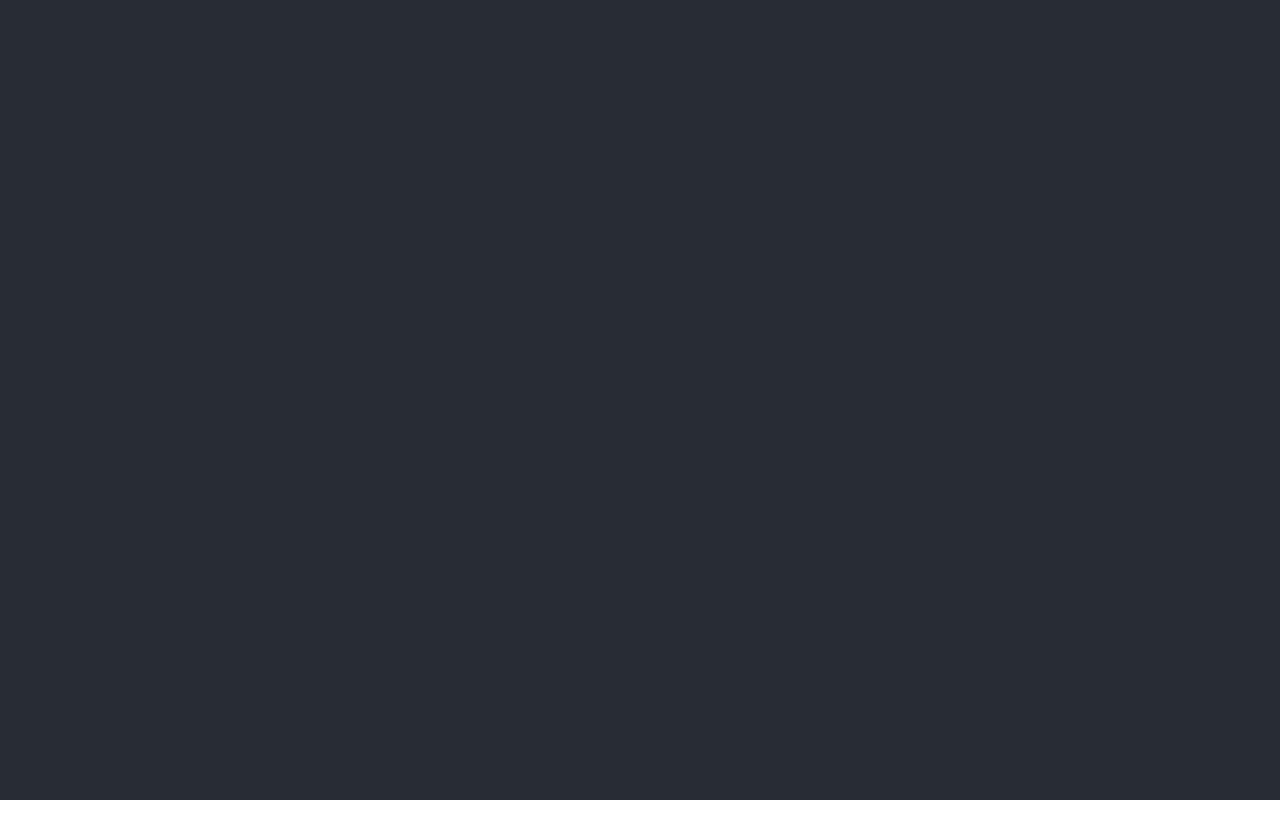
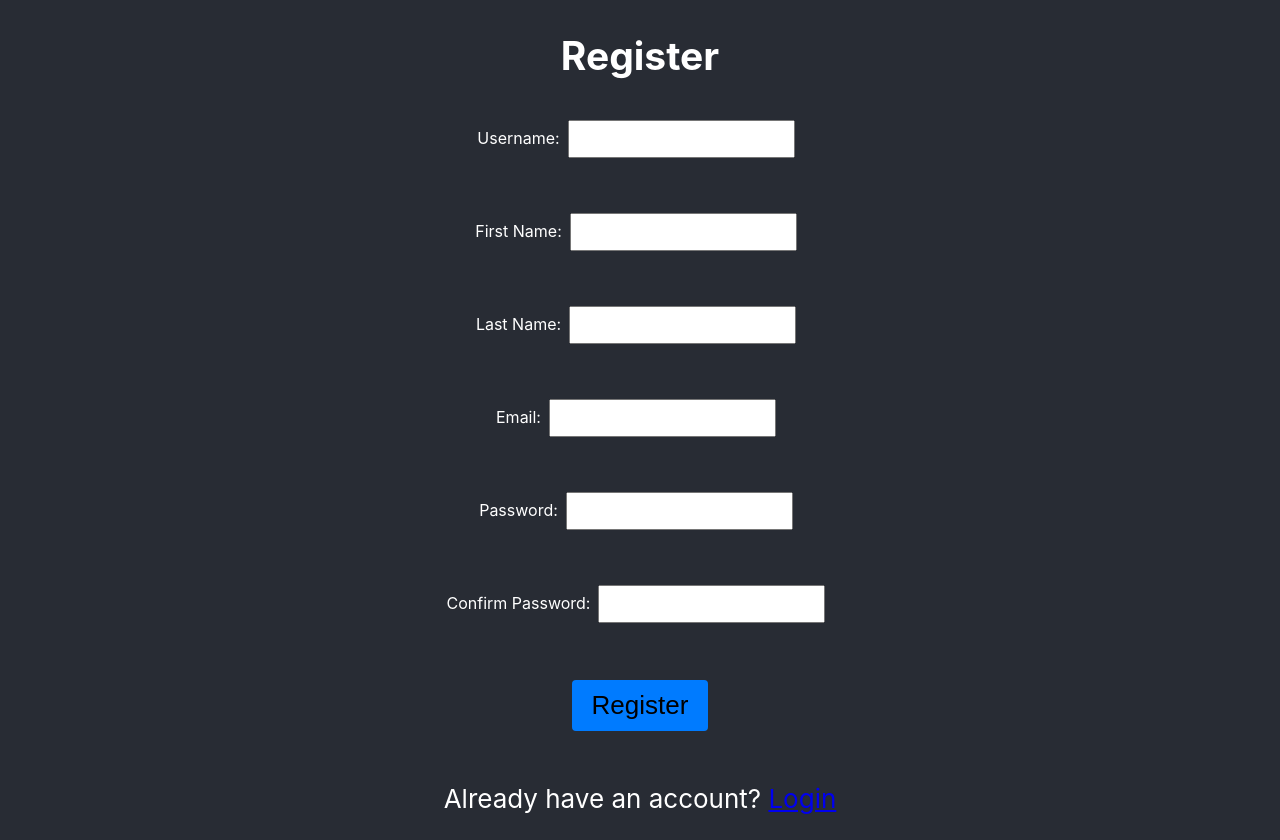
Before and after one commit to trnvinh1107/calendar_client, a React (Create React App) app: page /register in a window 1280 px wide. Before the commit this address had no page. Before the commit the page ends 800 px from the top, so only its background shows below. Built offline with nearby package versions, Linux system fonts and the light colour scheme.

Commit message:
register

```diff
--- a/src/App.js
+++ b/src/App.js
@@ -3,6 +3,7 @@ import React from 'react';
 import { BrowserRouter as Router, Route, Routes } from 'react-router-dom';
 import './App.css';
 import Login from './compoment/User/Login';
+import Register from './compoment/User/Register';
 import Calendar from './compoment/Calendar/Calendar';
 import UserList from './compoment/User/UserList';
 import AddRoom from './compoment/Room/AddRoom';
@@ -14,6 +15,7 @@ function App() {
         <header className="App-header">
           <Routes>
             <Route path="/" element={<Login />} />
+            <Route path="/register" element={<Register />} />
             <Route path="/calendar" element={<Calendar />} />
             <Route path="/users/manage" element={<UserList />} />
             <Route path="/room/add" element={<AddRoom isOpen={true} onClose={() => {}} />} />
--- /dev/null
+++ b/src/compoment/User/Register.js
@@ -0,0 +1,123 @@
+// src/components/RegisterForm.js
+import React, { useState } from 'react';
+import axios from 'axios';  // Import Redirect for navigation
+import { Link } from 'react-router-dom'; // Import Link for navigation
+
+const Register = () => {
+  const [formData, setFormData] = useState({
+    userName: '',
+    firstName: '',
+    lastName: '',
+    email: '',
+    password: '',
+    confirmPassword: '',
+  });
+
+  const [error, setError] = useState('');
+  const handleSubmit = async (e) => {
+    e.preventDefault();
+
+    // Kiểm tra password và confirmPassword
+    if (formData.password !== formData.confirmPassword) {
+      setError('Passwords do not match');
+      return;
+    }
+
+    try {
+      const response = await axios.post('http://10.32.5.48:8081/api/v1/users', {
+        ...formData,
+        isAdmin: false, // Set isAdmin to false by default
+      });
+      console.log('User registered successfully:', response.data);
+    alert("Dang ky thanh cong nhan ok de chuyen den trang dang nhap");
+      window.location.href='/';
+    } catch (error) {
+      console.error('Error registering user:', error);
+      // Handle error, e.g., show an error message to the user
+    }
+  };
+
+  const handleChange = (e) => {
+    setFormData({ ...formData, [e.target.name]: e.target.value });
+  };
+  return (
+    <div>
+      <h2>Register</h2>
+      {error && <p style={{ color: 'red' }}>{error}</p>}
+      <form onSubmit={handleSubmit}>
+        <label>
+          Username:
+          <input
+            type="text"
+            name="userName"
+            value={formData.userName}
+            onChange={handleChange}
+            required
+          />
+        </label>
+        <br />
+        <label>
+          First Name:
+          <input
+            type="text"
+            name="firstName"
+            value={formData.firstName}
+            onChange={handleChange}
+            required
+          />
+        </label>
+        <br />
+        <label>
+          Last Name:
+          <input
+            type="text"
+            name="lastName"
+            value={formData.lastName}
+            onChange={handleChange}
+            required
+          />
+        </label>
+        <br />
+        <label>
+          Email:
+          <input
+            type="email"
+            name="email"
+            value={formData.email}
+            onChange={handleChange}
+            required
+          />
+        </label>
+        <br />
+        <label>
+          Password:
+          <input
+            type="password"
+            name="password"
+            value={formData.password}
+            onChange={handleChange}
+            required
+          />
+        </label>
+        <br />
+        <label>
+          Confirm Password:
+          <input
+            type="password"
+            name="confirmPassword"
+            value={formData.confirmPassword}
+            onChange={handleChange}
+            required
+          />
+        </label>
+        <br />
+        <button type="submit">Register</button>
+      </form>
+      <p>
+        Already have an account? <Link to="/">Login</Link>
+      </p>
+    </div>
+  );
+};
+
+export default Register;
```
